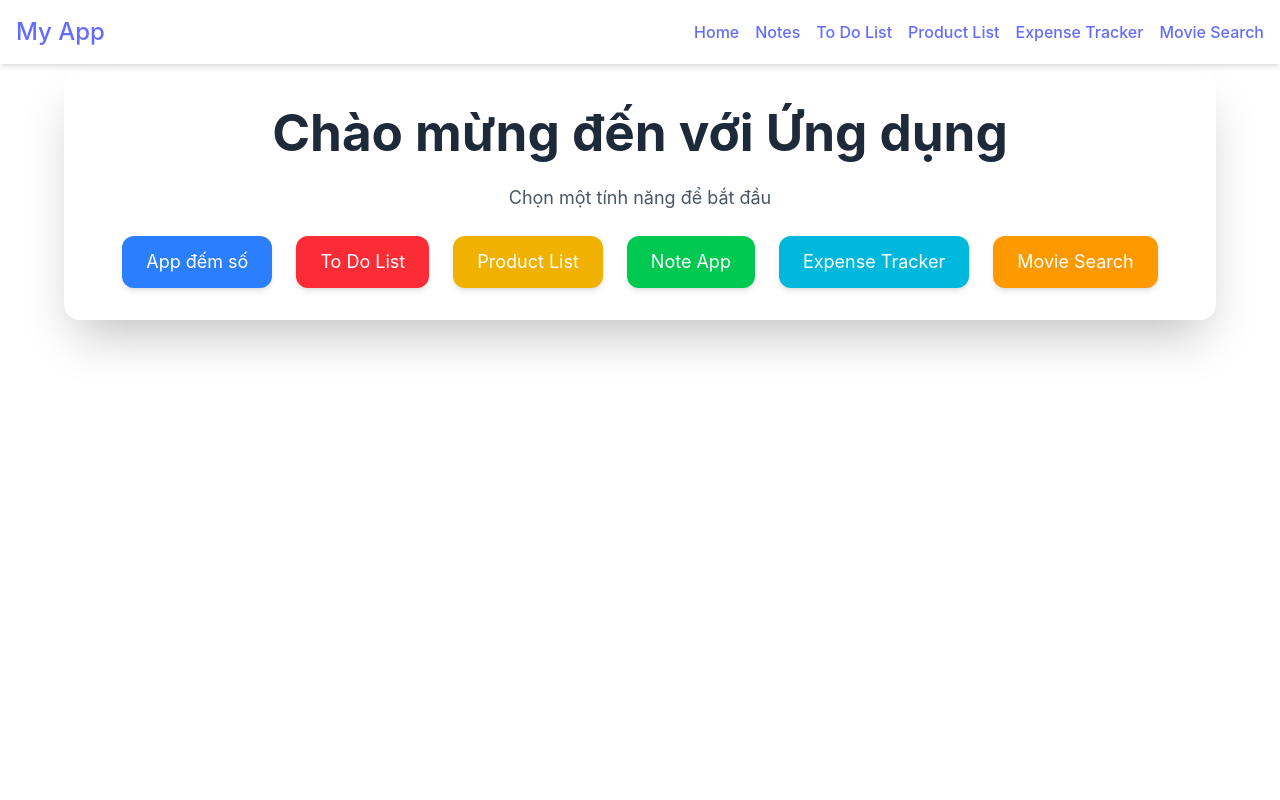
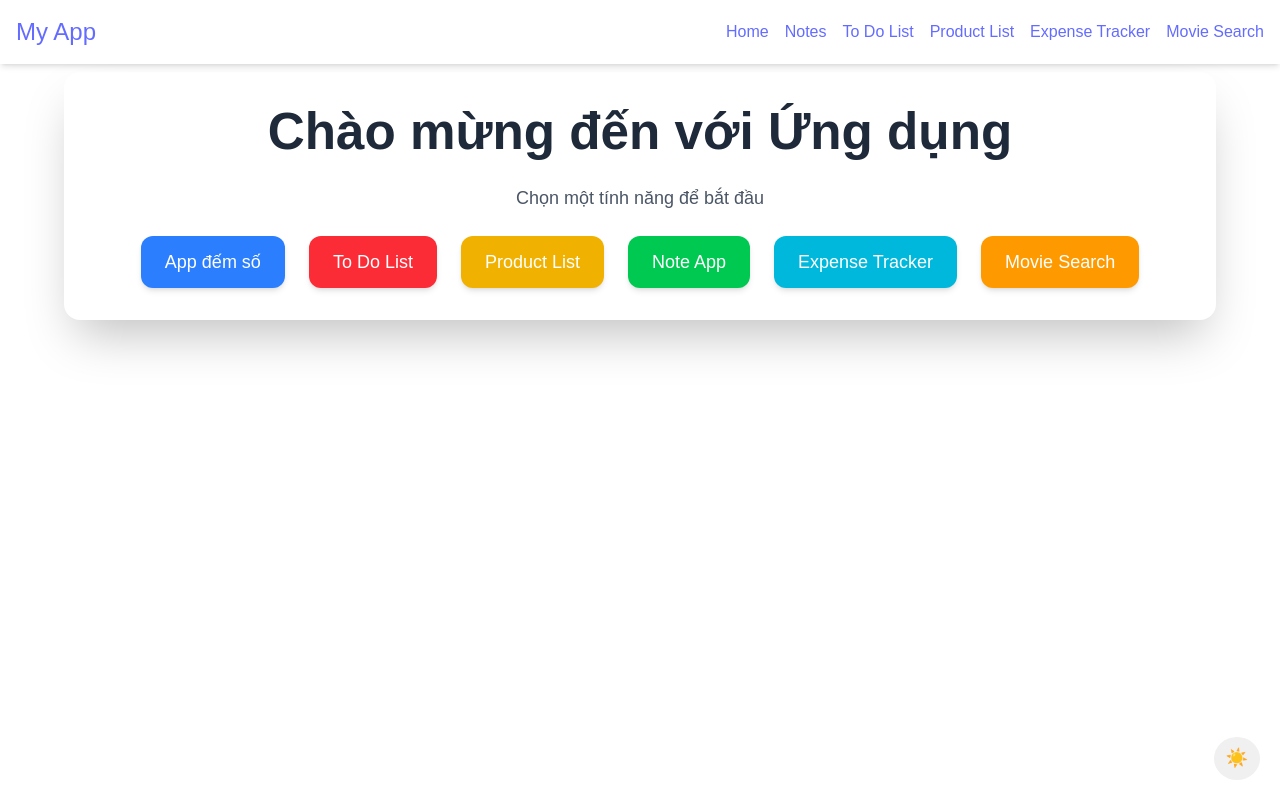
Before and after one commit to NBStorm/vue-project, a Vue app: page /home in a window 1280 px wide. Built offline with nearby package versions, Linux system fonts and the light colour scheme.

Commit message:
theme-light-dark

```diff
--- a/package.json
+++ b/package.json
@@ -10,9 +10,12 @@
   },
   "dependencies": {
     "@tailwindcss/vite": "^4.0.7",
+    "@vueuse/core": "^13.0.0",
     "axios": "^1.8.2",
     "chart.js": "^4.4.8",
     "lodash": "^4.17.21",
+    "pinia": "^3.0.1",
+    "pinia-plugin-persistedstate": "^4.2.0",
     "vue": "^3.5.13",
     "vue-lazyload": "^3.0.0",
     "vue-router": "^4.5.0"
--- a/src/App.vue
+++ b/src/App.vue
@@ -1,8 +1,14 @@
 <script setup>
-import HeaderHome from "./components/Header.vue";
+import ThemeSwitcher from "@/components/ThemeSwitcher.vue";
+import { useThemeStore } from "@/stores/themeStore";
+import HeaderHome from "@/components/Header.vue";
+
+// Khởi tạo theme khi app mount
+useThemeStore();
 </script>
 
 <template>
   <HeaderHome />
   <router-view />
+  <ThemeSwitcher />
 </template>
--- /dev/null
+++ b/src/assets/main.css
@@ -0,0 +1,12 @@
+/* Light theme mặc định */
+body {
+  background: white;
+  color: #333;
+  transition: all 0.3s;
+}
+
+/* Dark theme */
+.dark body {
+  background: #1a1a1a;
+  color: #f0f0f0;
+}
--- /dev/null
+++ b/src/components/ThemeSwitcher.vue
@@ -0,0 +1,34 @@
+<template>
+  <button @click="toggleTheme" class="theme-btn">
+    {{ darkMode ? "🌙" : "☀️" }}
+  </button>
+</template>
+
+<script setup>
+import { useThemeStore } from "@/stores/themeStore";
+import { storeToRefs } from "pinia";
+
+const themeStore = useThemeStore();
+const { darkMode } = storeToRefs(themeStore);
+const { toggleTheme } = themeStore;
+</script>
+
+<style scoped>
+.theme-btn {
+  position: fixed;
+  bottom: 20px;
+  right: 20px;
+  padding: 8px 12px;
+  border: none;
+  border-radius: 50%;
+  background: #f0f0f0;
+  cursor: pointer;
+  font-size: 18px;
+  transition: background 0.3s, color 0.3s;
+}
+
+.dark .theme-btn {
+  background: #333;
+  color: white;
+}
+</style>
--- a/src/main.js
+++ b/src/main.js
@@ -2,7 +2,12 @@ import { createApp } from "vue";
 import App from "./App.vue";
 import router from "./router";
 import "./style.css";
+import { createPinia } from "pinia";
+import piniaPersistedState from "pinia-plugin-persistedstate";
 
 const app = createApp(App);
 app.use(router);
+app.use(createPinia());
+const pinia = createPinia();
+pinia.use(piniaPersistedState);
 app.mount("#app");
--- /dev/null
+++ b/src/stores/themeChatgpt.js
@@ -0,0 +1,21 @@
+// stores/themeStore.js
+import { defineStore } from "pinia";
+
+export const useThemeStoreChatGPT = defineStore("theme", {
+  state: () => ({
+    isDarkMode: false, // Trạng thái mặc định là chế độ sáng
+  }),
+  actions: {
+    toggleTheme() {
+      this.isDarkMode = !this.isDarkMode;
+      // Lưu trạng thái vào localStorage để giữ lại khi reload trang
+      localStorage.setItem("theme", this.isDarkMode ? "dark" : "light");
+    },
+    loadTheme() {
+      const savedTheme = localStorage.getItem("theme");
+      if (savedTheme) {
+        this.isDarkMode = savedTheme === "dark";
+      }
+    },
+  },
+});
--- /dev/null
+++ b/src/stores/themeStore.js
@@ -0,0 +1,22 @@
+import { defineStore } from "pinia";
+import { ref, watch } from "vue";
+
+export const useThemeStore = defineStore("theme", () => {
+  const darkMode = ref(JSON.parse(localStorage.getItem("darkMode")) ?? false);
+
+  const toggleTheme = () => {
+    darkMode.value = !darkMode.value;
+  };
+
+  // Cập nhật class cho root element & localStorage khi darkMode thay đổi
+  watch(
+    darkMode,
+    (newVal) => {
+      localStorage.setItem("darkMode", JSON.stringify(newVal));
+      document.documentElement.classList.toggle("dark", newVal);
+    },
+    { immediate: true }
+  );
+
+  return { darkMode, toggleTheme };
+});
--- /dev/null
+++ b/src/stores/useCounter.js
@@ -0,0 +1,19 @@
+// stores/useCounter.js
+import { defineStore } from "pinia";
+
+export const useCounter = defineStore("counter", {
+  state: () => ({
+    count: 0,
+  }),
+  getters: {
+    doubleCount: (state) => state.count * 2,
+  },
+  actions: {
+    increment() {
+      this.count++;
+    },
+    decrement() {
+      this.count--;
+    },
+  },
+});
--- a/src/style.css
+++ b/src/style.css
@@ -1,17 +1,24 @@
 @import "tailwindcss";
+/* Light theme */
 :root {
-  font-family: Inter, system-ui, Avenir, Helvetica, Arial, sans-serif;
-  line-height: 1.5;
-  font-weight: 400;
+  --bg-primary: #ffffff;
+  --text-primary: #333333;
+  --header-bg: #f8f9fa;
+}
 
-  color-scheme: light dark;
-  color: rgba(255, 255, 255, 0.87);
-  background-color: #242424;
+/* Dark theme */
+.dark-mode {
+  --bg-primary: #1a1a1a;
+  --text-primary: #f0f0f0;
+  --header-bg: #121212;
+}
 
-  font-synthesis: none;
-  text-rendering: optimizeLegibility;
-  -webkit-font-smoothing: antialiased;
-  -moz-osx-font-smoothing: grayscale;
+body {
+  background-color: var(--bg-primary);
+  color: var(--text-primary);
+  transition: background-color 0.3s ease, color 0.3s ease;
+  margin: 0;
+  font-family: Arial, sans-serif;
 }
 
 a {
@@ -23,13 +30,7 @@ a:hover {
   color: #535bf2;
 }
 
-body {
-  margin: 0;
-  display: flex;
-  place-items: center;
-  min-width: 320px;
-  min-height: 100vh;
-}
+
 
 h1 {
   font-size: 3.2em;
```
Also changed, not shown: 1 other file (tests, documents, lock files or other folders).
